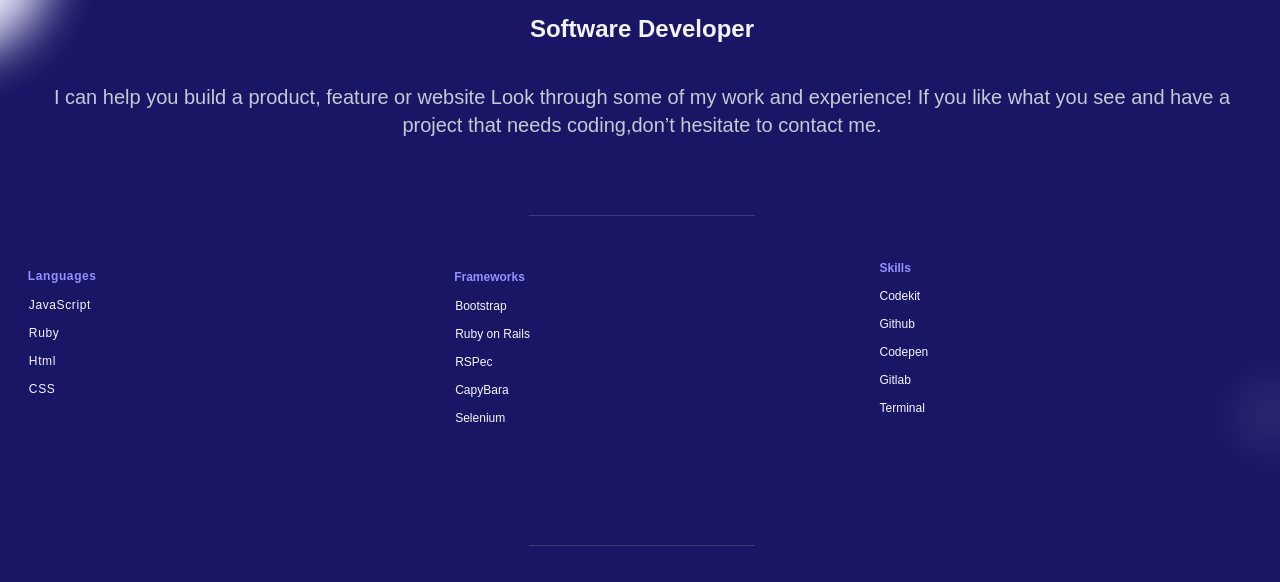
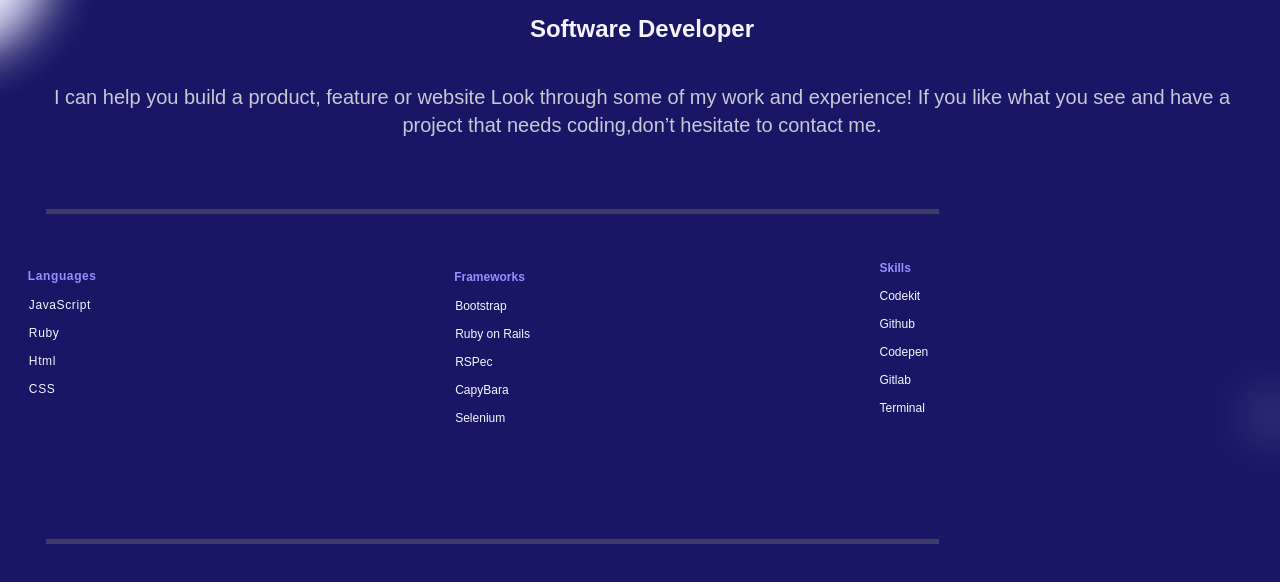
Before and after one commit to maherramadan78/mobile-first-project, a website: page index.html in a window 1280 px wide. Shown: the part 190-772 px from the top of the page. Drawn offline with nearby package versions, Linux system fonts and the light colour scheme; files whose address does not match are found by name.

Commit message:
Setup my readme file

```diff
--- a/css/style.css
+++ b/css/style.css
@@ -81,9 +81,8 @@ li {
 
 .line1 {
   height: 0;
-  width: 327px;
-  left: 0;
-  top: 9px;
+  width: 100%;
+  margin: auto auto;
   border-radius: 10px;
   padding: 40px;
   margin: auto;
@@ -226,17 +225,6 @@ li {
   align-items: left;
   margin: auto 0;
   padding: 0 20px 20px 0;
-}
-
-.line2 {
-  height: 0;
-  width: 327px;
-  left: 0;
-  top: 9px;
-  border-radius: 10px;
-  padding: 40px;
-  margin: auto;
-  overflow: hidden;
 }
 
 .socialmedia {
--- a/index.html
+++ b/index.html
@@ -48,7 +48,7 @@
 <!-- line1 -->
 <section2>
 <div class="line1">
-  <center><img class="line-image" src="./img/Vector4(1).png"></center>
+<img class="line-image" src="./img/Vector4(1).png" alt="line 1">
 </div>
 
 <div class="list-technologies">
@@ -92,6 +92,6 @@
 <!-- adding this line for comment changes -->
 <section3>
   <!-- line2 -->
-    <div class="line2">
-      <center><img class="line-image" src="./img/Vector4(1).png" alt=""></center>
+    <div class="line1">
+    <img class="line-image" src="./img/Vector4(1).png" alt="line 2">
     </div>
```
Also changed, not shown: README.md.
